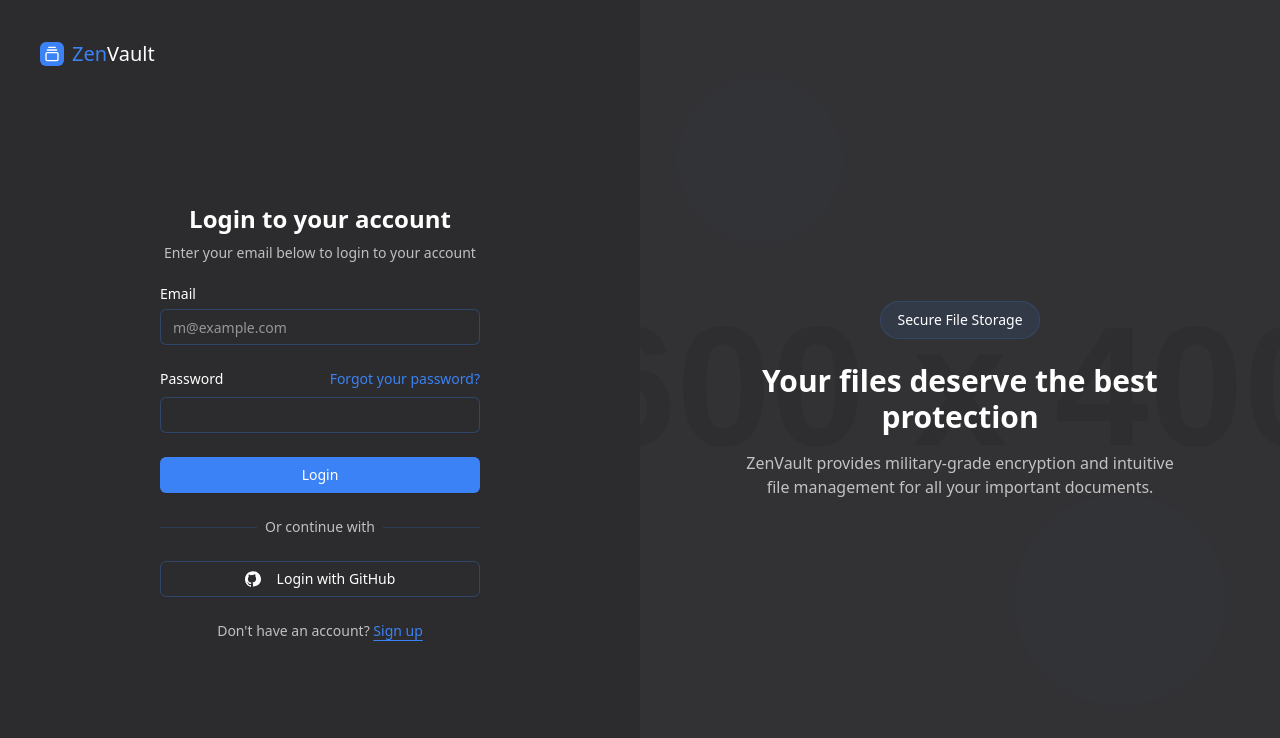
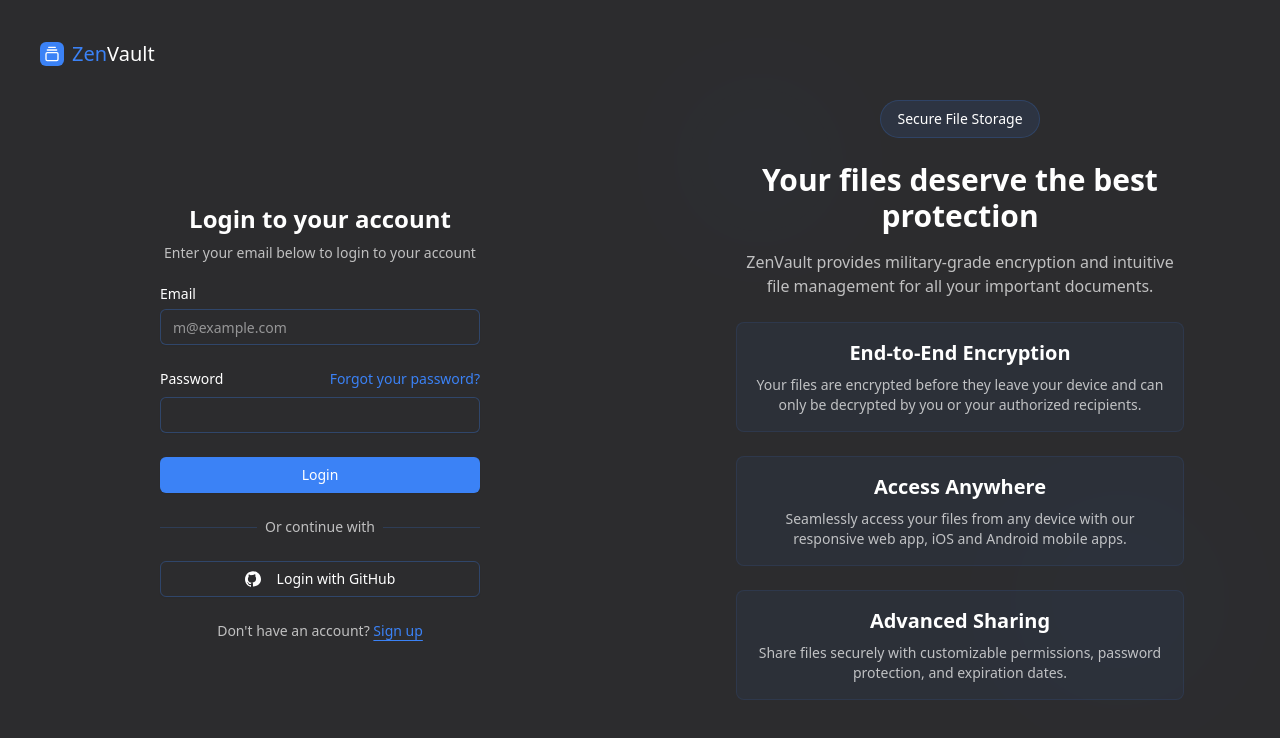
Before and after one commit to Kshitijknk07/ZenVault, a React (Vite) app in the folder frontend/: page /auth in a window 1280 px wide. Shown: the top 738 px of the page. Built offline with nearby package versions, Linux system fonts and the light colour scheme.

Commit message:
feat(file-upload): add accept prop to restrict allowed file types

```diff
--- a/frontend/src/components/AuthPage/LoginPage.tsx
+++ b/frontend/src/components/AuthPage/LoginPage.tsx
@@ -26,16 +26,11 @@ export default function LoginPage() {
         </div>
       </div>
       <div className="relative hidden bg-[#2c2c2e] lg:block">
-        {/* Abstract background pattern similar to hero section */}
         <div className="absolute inset-0 opacity-10">
           <div className="absolute top-20 left-10 w-40 h-40 rounded-full bg-[#3b82f6]/30 blur-3xl"></div>
           <div className="absolute bottom-20 right-10 w-60 h-60 rounded-full bg-[#3b82f6]/20 blur-3xl"></div>
         </div>
-        <img
-          src="https://placehold.co/600x400"
-          alt="Image"
-          className="absolute inset-0 h-full w-full object-cover opacity-20 mix-blend-overlay"
-        />
+
         <div className="absolute inset-0 flex items-center justify-center p-12">
           <div className="max-w-md text-center">
             <div className="inline-flex items-center bg-[#3b82f6]/10 px-4 py-2 rounded-full mb-6 border border-[#3b82f6]/20">
@@ -44,10 +39,42 @@ export default function LoginPage() {
             <h2 className="text-3xl font-bold text-white mb-4">
               Your files deserve the best protection
             </h2>
-            <p className="text-white/70">
+            <p className="text-white/70 mb-6">
               ZenVault provides military-grade encryption and intuitive file
               management for all your important documents.
             </p>
+
+            <div className="space-y-6">
+              <div className="bg-[#3b82f6]/5 border border-[#3b82f6]/10 rounded-lg p-4">
+                <h3 className="text-xl font-semibold text-white mb-2">
+                  End-to-End Encryption
+                </h3>
+                <p className="text-white/70 text-sm">
+                  Your files are encrypted before they leave your device and can
+                  only be decrypted by you or your authorized recipients.
+                </p>
+              </div>
+
+              <div className="bg-[#3b82f6]/5 border border-[#3b82f6]/10 rounded-lg p-4">
+                <h3 className="text-xl font-semibold text-white mb-2">
+                  Access Anywhere
+                </h3>
+                <p className="text-white/70 text-sm">
+                  Seamlessly access your files from any device with our
+                  responsive web app, iOS and Android mobile apps.
+                </p>
+              </div>
+
+              <div className="bg-[#3b82f6]/5 border border-[#3b82f6]/10 rounded-lg p-4">
+                <h3 className="text-xl font-semibold text-white mb-2">
+                  Advanced Sharing
+                </h3>
+                <p className="text-white/70 text-sm">
+                  Share files securely with customizable permissions, password
+                  protection, and expiration dates.
+                </p>
+              </div>
+            </div>
           </div>
         </div>
       </div>
--- a/frontend/src/components/DashboardPage/UploadArea.tsx
+++ b/frontend/src/components/DashboardPage/UploadArea.tsx
@@ -2,10 +2,23 @@ import { useState } from "react";
 import { FileUpload } from "@/components/ui/file-upload";
 import { toast } from "@/hooks/use-toast";
 
+const ACCEPTED_TYPES = [
+  "image/*",
+  "video/*",
+  ".pdf",
+  ".doc",
+  ".docx",
+  ".xls",
+  ".xlsx",
+  ".ppt",
+  ".pptx",
+  ".txt",
+];
+
 const UploadArea = () => {
   const [, setFiles] = useState<File[]>([]);
-  const [uploading, setUploading] = useState(false);
-  const [progress, setProgress] = useState(0);
+  const [, setUploading] = useState(false);
+  const [, setProgress] = useState(0);
 
   const handleFileUpload = (newFiles: File[]) => {
     setFiles(newFiles);
@@ -39,20 +52,7 @@ const UploadArea = () => {
 
   return (
     <div className="w-full">
-      <FileUpload onChange={handleFileUpload} />
-      {uploading && (
-        <div className="w-full mt-4">
-          <div className="h-2 bg-muted rounded-full overflow-hidden">
-            <div
-              className="h-2 bg-primary transition-all"
-              style={{ width: `${progress}%` }}
-            />
-          </div>
-          <div className="text-xs text-muted-foreground mt-1 text-center">
-            Uploading... {progress}%
-          </div>
-        </div>
-      )}
+      <FileUpload onChange={handleFileUpload} accept={ACCEPTED_TYPES} />
     </div>
   );
 };
--- a/frontend/src/components/ui/file-upload.tsx
+++ b/frontend/src/components/ui/file-upload.tsx
@@ -27,8 +27,10 @@ const secondaryVariant = {
 
 export const FileUpload = ({
   onChange,
+  accept,
 }: {
   onChange?: (files: File[]) => void;
+  accept?: string[];
 }) => {
   const [files, setFiles] = useState<File[]>([]);
   const fileInputRef = useRef<HTMLInputElement>(null);
@@ -49,6 +51,19 @@ export const FileUpload = ({
     onDropRejected: (error) => {
       console.log(error);
     },
+    accept: accept
+      ? accept.reduce((acc, type) => {
+          // Convert file extensions and MIME types to the format expected by react-dropzone
+          if (type.startsWith(".")) {
+            // For file extensions like .pdf, .docx
+            acc[type] = [];
+          } else {
+            // For MIME types like image/*, video/*
+            acc[type] = [];
+          }
+          return acc;
+        }, {} as Record<string, string[]>)
+      : undefined,
   });
 
   return (
@@ -62,6 +77,7 @@ export const FileUpload = ({
           ref={fileInputRef}
           id="file-upload-handle"
           type="file"
+          accept={accept?.join(",")}
           onChange={(e) => handleFileChange(Array.from(e.target.files || []))}
           className="hidden"
         />
```
